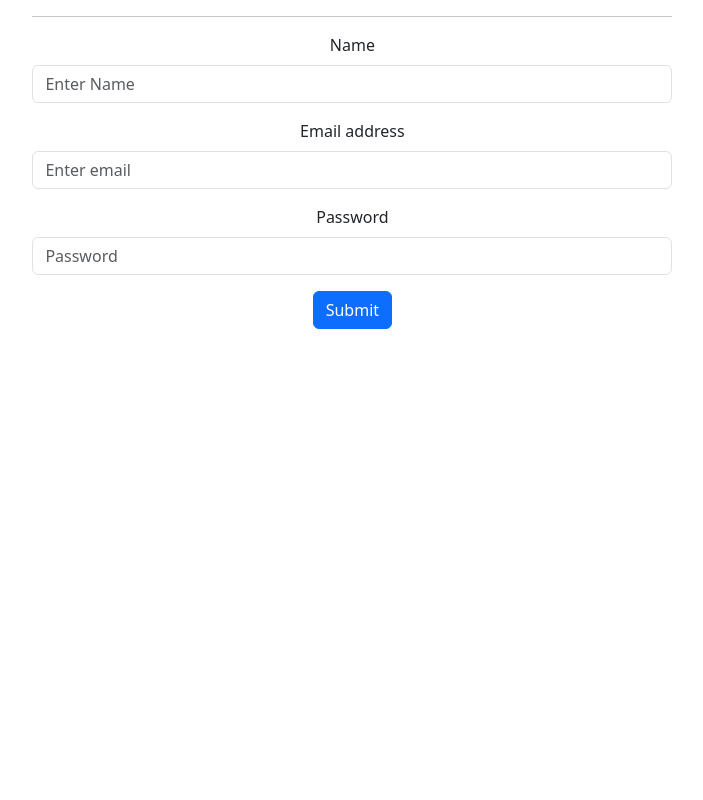
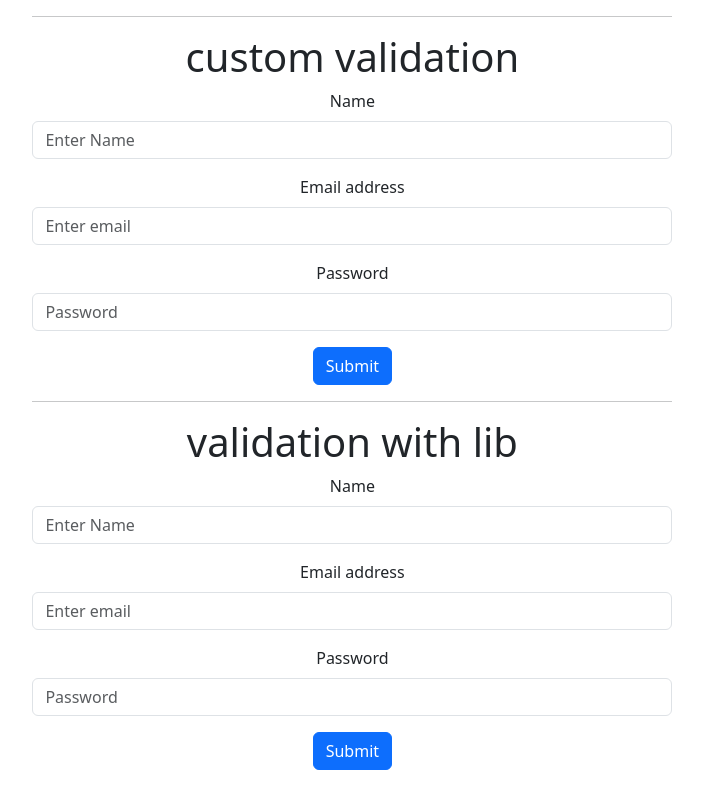
Before and after one commit to mzhr516/juneBatch-react-hooks, a React (Create React App) app: page / in a window 1280 px wide. Shown: the whole page, without its empty margins (262-965 px from the left). Built offline with nearby package versions, Linux system fonts and the light colour scheme.

Commit message:
validation with libaray

```diff
--- a/package.json
+++ b/package.json
@@ -10,6 +10,7 @@
     "react": "^18.2.0",
     "react-bootstrap": "^2.8.0",
     "react-dom": "^18.2.0",
+    "react-hook-form": "^7.45.1",
     "react-scripts": "5.0.1",
     "web-vitals": "^2.1.4"
   },
--- a/src/App.js
+++ b/src/App.js
@@ -10,6 +10,7 @@ import { Example6 } from "./components/useStateHook/Example6";
 import { Example7 } from "./components/useStateHook/Example7";
 import { FormValidation } from "./components/useStateHook/FormValidation";
 import { ObtimizeFormValidation } from "./components/useStateHook/obtimizeFormValidation";
+import { ValidationWithLibrary } from "./components/useStateHook/validationWithLib";
 
 function App() {
   return (
@@ -30,8 +31,12 @@ function App() {
       <hr /> */}
       <div className="formValidation">
         {/* <FormValidation /> */}
-        <hr/>
+        <hr />
+        <h1>custom validation</h1>
         <ObtimizeFormValidation />
+        <hr />
+        <h1>validation with lib</h1>
+        <ValidationWithLibrary />
       </div>
     </div>
   );
--- /dev/null
+++ b/src/components/useStateHook/validationWithLib.js
@@ -0,0 +1,68 @@
+import React from "react";
+import { Button, Form } from "react-bootstrap";
+import { useForm } from "react-hook-form";
+
+export const ValidationWithLibrary = () => {
+  const {
+    register,
+    handleSubmit,
+    formState: { errors, isSubmitSuccessful },
+    reset,
+  } = useForm();
+  console.log(
+    register("name", {
+      required: { value: true, message: "please enter your name" },
+    })
+  );
+  const submit = (data) => {
+    console.log(data);
+    reset();
+  };
+  return (
+    <div>
+      <Form onSubmit={handleSubmit(submit)}>
+        <Form.Group className="mb-3" controlId="formBasicEmail">
+          <Form.Label>Name</Form.Label>
+          <Form.Control
+            type="text"
+            placeholder="Enter Name"
+            {...register("name", {
+              required: { value: true, message: "please enter your name" },
+            })}
+          />
+          <p style={{ color: "red" }}>{errors.name?.message}</p>
+        </Form.Group>
+
+        <Form.Group className="mb-3" controlId="formBasicEmail">
+          <Form.Label>Email address</Form.Label>
+          <Form.Control
+            type="text"
+            placeholder="Enter email"
+            {...register("email", {
+              required: { value: true, message: "please enter your email id" },
+            })}
+          />
+          <p style={{ color: "red" }}>{errors.email?.message}</p>
+        </Form.Group>
+
+        <Form.Group className="mb-3" controlId="formBasicPassword">
+          <Form.Label>Password</Form.Label>
+          <Form.Control
+            type="password"
+            placeholder="Password"
+            {...register("password", {
+              required: { value: true, message: "please fill password field" },
+            })}
+          />
+          <p style={{ color: "red" }}>{errors.password?.message}</p>
+        </Form.Group>
+
+        <Button variant="primary" type="submit">
+          Submit
+        </Button>
+      </Form>
+
+      {isSubmitSuccessful && <h1>form submitted succesfully</h1>}
+    </div>
+  );
+};
```
Also changed, not shown: 1 other file (tests, documents, lock files or other folders).
